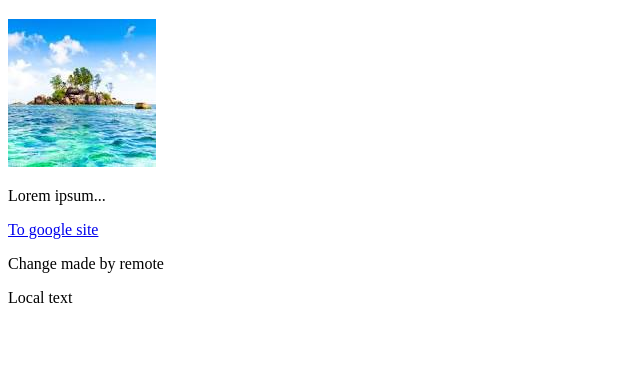
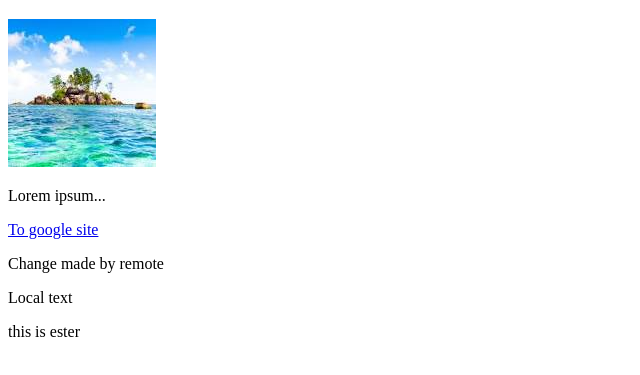
Before and after one commit to giliiii/existing-project, a plain HTML site: page index.html in a window 1280 px wide. Shown: the part 61-436 px from the top of the page, without its empty margins (0-640 px from the left). Drawn offline with Linux system fonts and the light colour scheme.

Commit message:
change by ester user

```diff
--- a/index.html
+++ b/index.html
@@ -13,6 +13,7 @@
     <a href="http://www.google.com">To google site</a>
     <p>Change made by remote</p>
      <span>Local text</span>
+     <p>this is ester</p>
 </body>
 
 </html>
```
